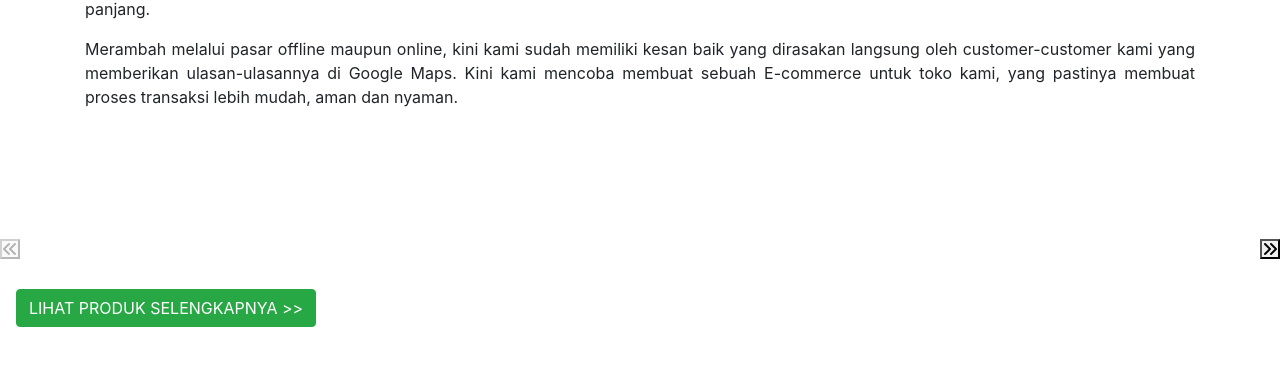
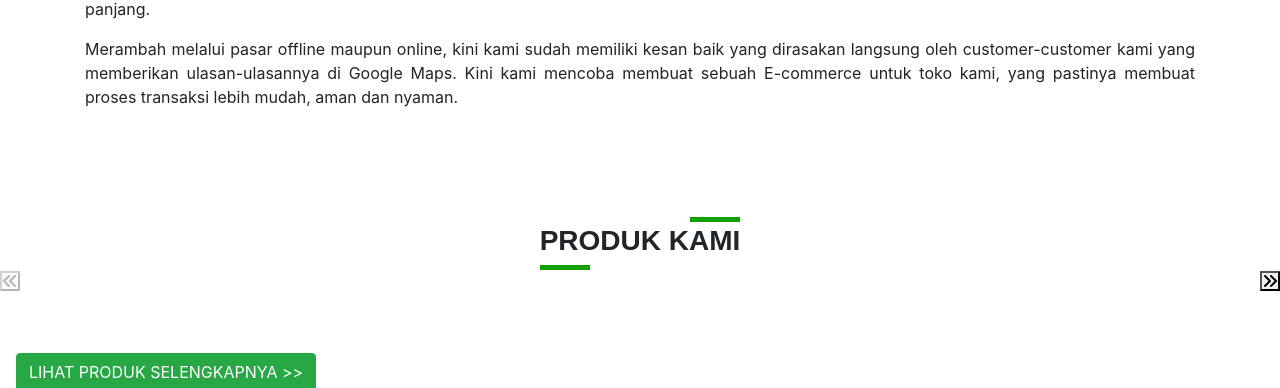
Before and after one commit to mbekjanz95/herbal66sby-laravel, a Laravel app: template resources/views/layouts/main.blade.php in a window 1280 px wide. Shown: the part 240-628 px from the top of the page. Run offline with Laravel 10, Linux system fonts and the light colour scheme; the template is opened without the code that fills it, so the values that code supplies are empty; parts of the project's set-up code (start-up, migrations or seed data) failed here and were passed over; some libraries are stand-ins or nearby versions.

Commit message:
Penambahan SVG rect dan mengubah beberapa elemen jQuery

```diff
--- a/resources/views/layouts/main.blade.php
+++ b/resources/views/layouts/main.blade.php
@@ -17,6 +17,18 @@
 </div>
 
 <div class="cover">
+    <div class="text-center">
+        <svg width="300" height="15">
+            <rect width="50" height="5" x="200" y="8" fill="#0da000" />
+        </svg>
+    </div>
+    <h3 class="text-center" style="font-weight: 800; font-family: Manrope, sans-serif;">PRODUK KAMI</h3>
+    <div class="text-center">
+        <svg width="300" height="8">
+            <rect width="50" height="5" x="50" y="0" fill="#0da000" />
+        </svg>
+    </div>
+
     <button class="bt-left" onclick="leftScroll()">
       <i class="fas fa-angle-double-left"></i>
     </button>
@@ -50,7 +62,7 @@
 
     @auth
       <a href="/daftar-produk">
-        <button type="button" class="btn btn-success mb-5 ml-3">
+        <button id="btn-produk" type="button" class="btn btn-success mb-5 ml-3">
           LIHAT PRODUK SELENGKAPNYA >>
         </button>
       </a>
@@ -60,16 +72,22 @@
       </button>
     @endauth
 
-    <section id="maps" class="mt-3">
+     <div class="rect-text text-center">
+        <svg width="300" height="15">
+            <rect width="50" height="5" x="200" y="8" fill="#0da000" />
+        </svg>
+    </div>
+    <h3 id="text-lokasi" class="text-center" style="font-weight: 800; font-family: Manrope, sans-serif;">LOKASI KAMI</h3>
+      <div class="rect-text text-center">
+        <svg width="300" height="8">
+            <rect width="50" height="5" x="50" y="0" fill="#0da000" />
+        </svg>
+    </div>
+    <section id="maps" class="mt-4">
       <iframe src="https://www.google.com/maps/embed?pb=!1m14!1m8!1m3!1d15831.383383059389!2d112.7125775!3d-7.258379!3m2!1i1024!2i768!4f13.1!3m3!1m2!1s0x2dd7ffdcff2df995%3A0xd63c07f7ebda485d!2sHERBAL%2066%20SURABAYA%20(Habbatussauda%2Fjinten%2C%20Minyak%20Zaitun%2C%20Madu%2C%20dll)!5e0!3m2!1sid!2sid!4v1709784014881!5m2!1sid!2sid" width="600" height="450" style="border:0;" allowfullscreen="" loading="lazy" referrerpolicy="no-referrer-when-downgrade"></iframe>
     </section>
 
-
-<footer class="mt-4">
-<h1>Hubungi kami</h1>
-<h4>Jika berminat silahkan langsung datang ke toko offline kami
-  atau hubungi kami via Whatsapp untuk Chat</h4>
-</footer>
+@include('partials.footer')
 
 <script src="https://code.jquery.com/jquery-3.7.1.min.js" integrity="sha256-/JqT3SQfawRcv/BIHPThkBvs0OEvtFFmqPF/lYI/Cxo=" crossorigin="anonymous"></script>
 <script>
@@ -77,6 +95,13 @@
     $('.about-title').fadeIn(1000).promise().done(function() {
       $('.colored').fadeIn(1000).promise().done(function() {
         $('.paragraf').fadeIn(1500);
+        $('.cover').show();
+        $('#maps').show();
+        $('#text-lokasi').show();
+        $('#btn-produk').show();
+        $('#btn-list-product').show();
+        $('.rect-text').show();
+        $('#footer').show();
       });
     });
     $('#btn-list-product, #thumb-produk').on('click', function() {
```
